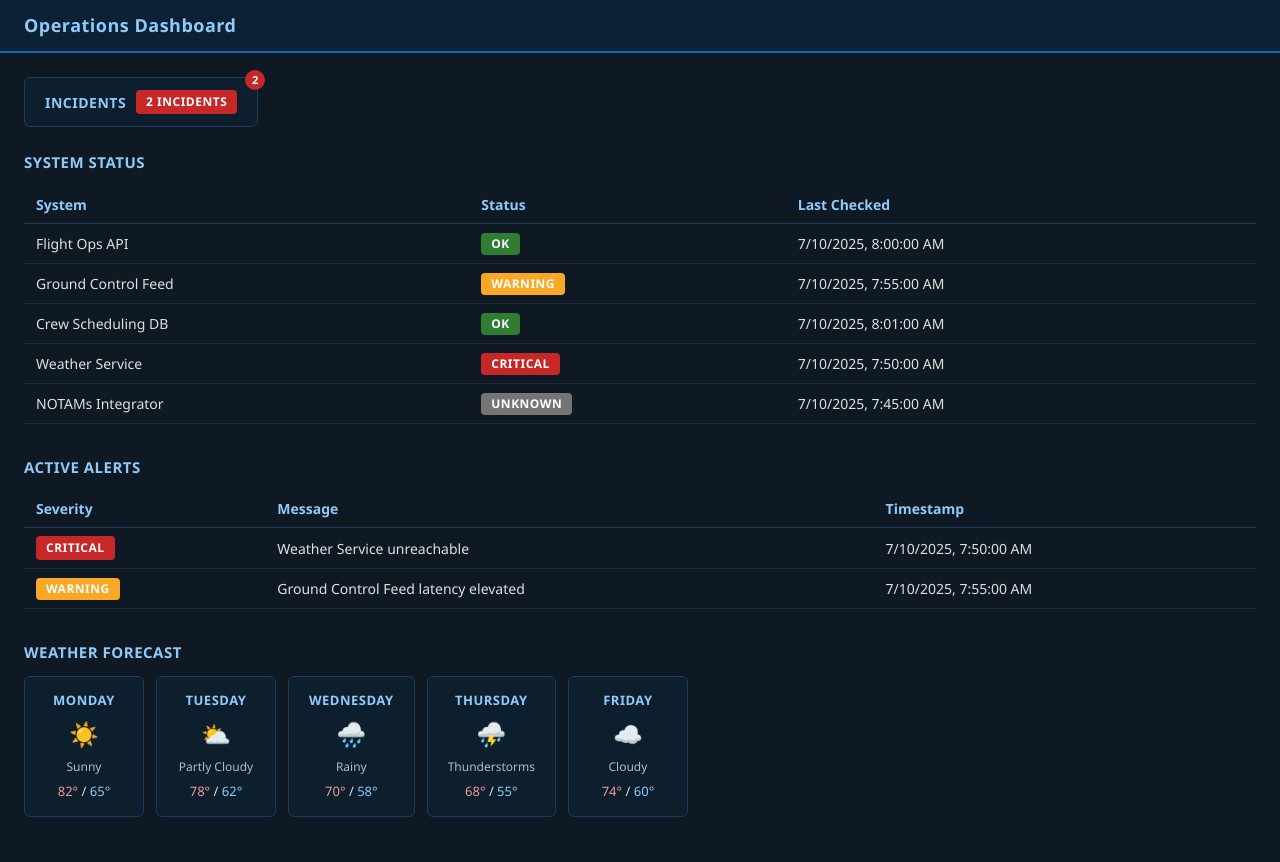
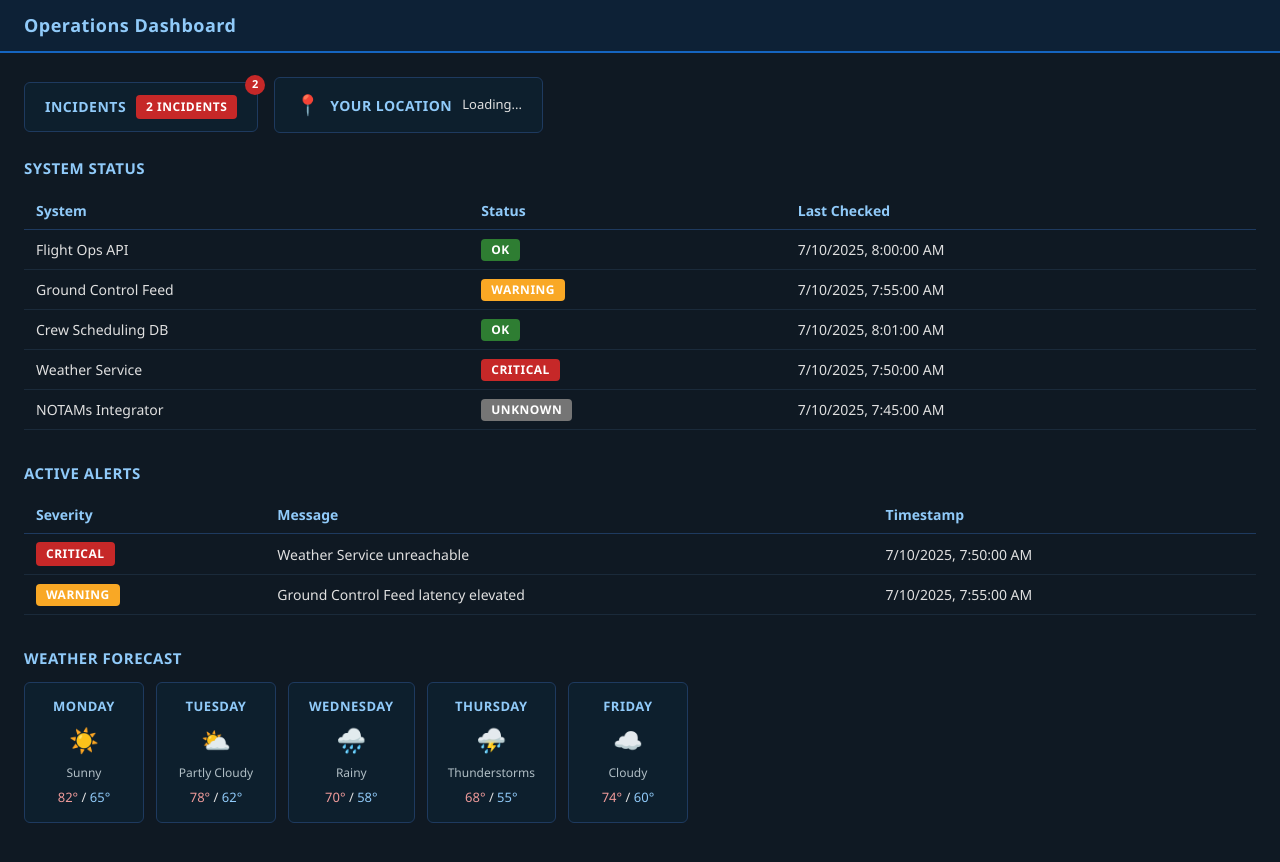
Before and after one commit to VinoJayapalan/operations-dashboard, a React (Create React App) app: page / in a window 1280 px wide. Shown: the top 862 px of the page. Built offline with nearby package versions, Linux system fonts and the light colour scheme; no server answers.

Commit message:
feat: Include geolocation like in dashboard

```diff
--- a/src/pages/DashboardPage.jsx
+++ b/src/pages/DashboardPage.jsx
@@ -1,4 +1,4 @@
-import React from 'react';
+import React, { useState, useEffect } from 'react';
 import StatusBadge from '../components/StatusBadge';
 import { mockSystems, mockAlerts, mockWeatherForecast } from '../data/mockDashboard';
 import { formatTimestamp } from '../utils';
@@ -108,12 +108,40 @@ const weatherTempStyle = {
 };
 
 export default function DashboardPage() {
+  const [geo, setGeo] = useState({ lat: null, lon: null, error: null });
+
+  useEffect(() => {
+    if (navigator.geolocation) {
+      navigator.geolocation.getCurrentPosition(
+        (pos) => setGeo({ lat: pos.coords.latitude, lon: pos.coords.longitude, error: null }),
+        (err) => setGeo({ lat: null, lon: null, error: err.message }),
+      );
+    } else {
+      setGeo({ lat: null, lon: null, error: 'Geolocation not supported' });
+    }
+  }, []);
+
+  let geoText;
+  if (geo.error) {
+    geoText = geo.error;
+  } else if (geo.lat !== null && geo.lon !== null) {
+    geoText = `${geo.lat.toFixed(4)}, ${geo.lon.toFixed(4)}`;
+  } else {
+    geoText = 'Loading...';
+  }
+
   return (
     <div>
       <div style={tileStyle}>
         <span style={tileLabelStyle}>Incidents</span>
         <span style={alertBadgeStyle}>{mockAlerts.length} INCIDENTS</span>
         <span style={redCircleBadgeStyle}>{mockAlerts.length}</span>
+      </div>
+
+      <div style={{ ...tileStyle, marginLeft: '16px' }}>
+        <span style={{ fontSize: '20px' }}>📍</span>
+        <span style={tileLabelStyle}>Your Location</span>
+        <span style={{ fontSize: '13px', color: '#e0e0e0' }}>{geoText}</span>
       </div>
 
       <div style={sectionTitle}>System Status</div>
```
